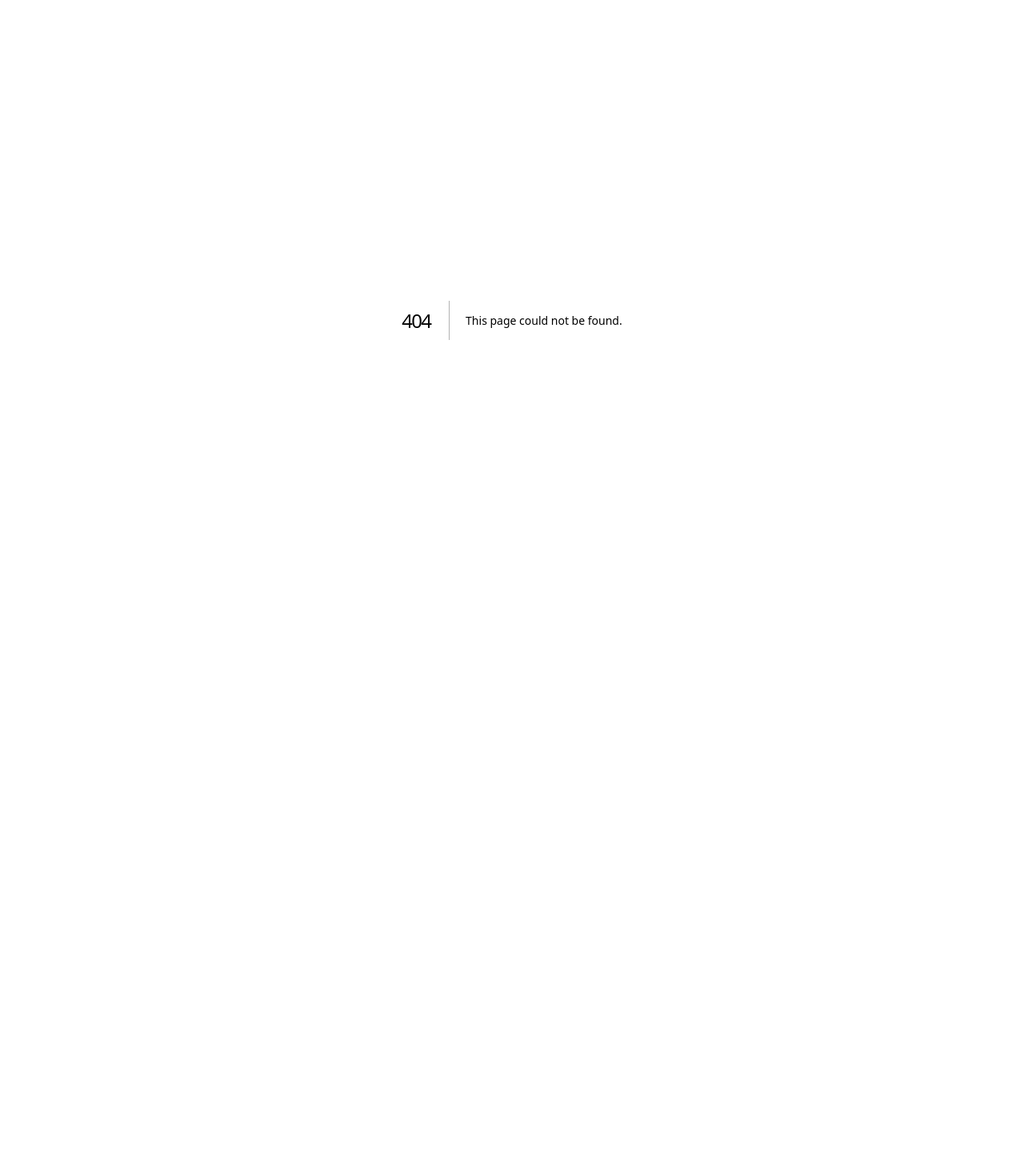
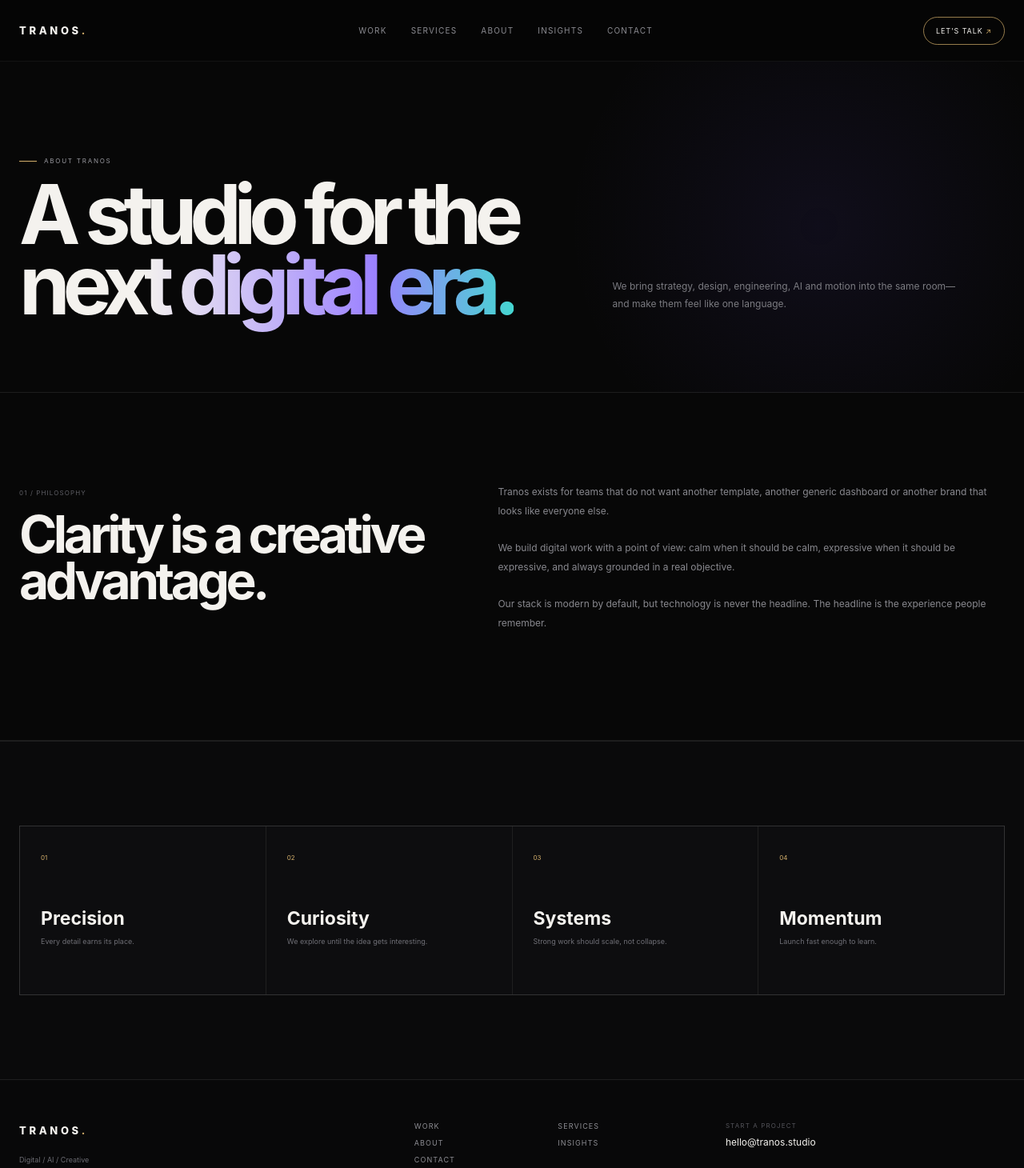
Before and after one commit to Ehsanamn1/portfoliotranos, a Next.js app: page /about in a window 1280 px wide. Before the commit this address had no page. Shown: the top 1460 px of the page at 80% size. Before the commit the page ends 800 px from the top, so only its background shows below. Built offline with nearby package versions, Linux system fonts and the light colour scheme.

Commit message:
feat: add Tranos about page.tsx

```diff
--- /dev/null
+++ b/src/app/about/page.tsx
@@ -0,0 +1,13 @@
+import type { Metadata } from "next";
+import SiteHeader from "@/components/site-header";
+import SiteFooter from "@/components/site-footer";
+
+export const metadata:Metadata={title:"About — Tranos Studio",description:"Tranos is a digital and AI creative studio built around clarity, craft and technology."};
+
+export default function AboutPage(){
+ return <><SiteHeader/><main className="tx-inner-page">
+  <section className="tx-page-hero"><div className="tx-shell tx-page-hero-grid"><div><div className="tx-kicker"><span/>About Tranos</div><h1>A studio for the<br/><em>next digital era.</em></h1></div><p>We bring strategy, design, engineering, AI and motion into the same room—and make them feel like one language.</p></div></section>
+  <section className="tx-section"><div className="tx-shell tx-about-layout"><div className="tx-about-statement"><span>01 / Philosophy</span><h2>Clarity is a creative advantage.</h2></div><div className="tx-rich-copy"><p>Tranos exists for teams that do not want another template, another generic dashboard or another brand that looks like everyone else.</p><p>We build digital work with a point of view: calm when it should be calm, expressive when it should be expressive, and always grounded in a real objective.</p><p>Our stack is modern by default, but technology is never the headline. The headline is the experience people remember.</p></div></div></section>
+  <section className="tx-dark-band"><div className="tx-shell tx-values-grid">{[["01","Precision","Every detail earns its place."],["02","Curiosity","We explore until the idea gets interesting."],["03","Systems","Strong work should scale, not collapse."],["04","Momentum","Launch fast enough to learn."]].map(([n,t,d])=><div key={n}><span>{n}</span><h3>{t}</h3><p>{d}</p></div>)}</div></section>
+ </main><SiteFooter/></>;
+}
```
